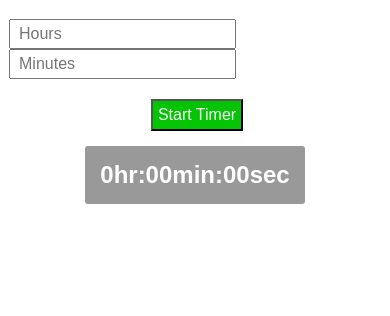
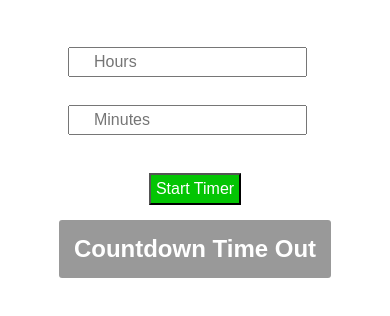
Before and after one commit to MansiM578/Main_JS_Training, a plain HTML site: page countDown_timer/index.html in a window 390 px wide. Both pictures are taken after a click on the button "Start Timer". Shown: the part 186-502 px from the top of the page. Drawn offline with Linux system fonts and the light colour scheme.

Commit message:
[added media to timer and made some changes to javascript, made timer and calculator responsive using media queries]

```diff
--- a/countDown_timer/index.html
+++ b/countDown_timer/index.html
@@ -8,13 +8,15 @@
   </head>
   <body>
     <h1>Countdown Timer</h1>
-    <form id="frm1" class="input_box clr">
+
+    <form id="myForm" class="input_box clr">
+      <br />
       <input
         type="text"
         name="fname"
         class="hour"
         value=""
-        placeholder="Hours"
+        placeholder=" Hours"
         requires
       />
       Hrs
@@ -22,17 +24,21 @@
         type="text"
         name="lname"
         class="min"
-        class=""
         value=""
-        placeholder="Minutes"
+        placeholder=" Minutes"
         required
       />
       Min
     </form>
 
-    <button class="start input_box" onclick="getTime()">Start Timer</button>
+    <button class="start input_box" onclick="myFunction()">Start Timer</button>
 
-    <h2 id="countdown"></h2>
+    <div id="progress">
+      <div id="progress-bar"></div>
+    </div>
+
+    <h2 id="countdown">CountDown Timer</h2>
+    <audio id="timeOutSound" src="./media/sound.mp3"></audio>
 
     <script src="script.js"></script>
   </body>
--- a/countDown_timer/script.js
+++ b/countDown_timer/script.js
@@ -1,15 +1,15 @@
 // "use strict";
 var t = 0;
-function getTime() {
-  var x = document.getElementById("frm1");
+function myFunction() {
+  var x = document.getElementById("myForm");
   hr = x.elements[0].value;
   min = x.elements[1].value;
 
   window.t = hr * 3600 + min * 60;
   window.per = window.t;
-  startCountdown();
+  timer();
 }
-function startCountdown() {
+function timer() {
   var temp = window.t;
   window.t = window.t - 1;
   var h = Math.floor(temp / 3600);
@@ -18,13 +18,21 @@ function startCountdown() {
   m = checkTime(m);
   s = checkTime(s);
   document.getElementById("countdown").innerHTML =
-    h + "hr:" + m + "min:" + s + "sec";
+    h + " hr: " + m + " min: " + s + " sec ";
+  document.getElementById("progress-bar").style.width =
+    (temp * 100) / window.per + "%";
 
   var t = setTimeout(timer, 1000);
 
   if (temp < 0) {
-    clearInterval(t);
-    document.getElementById("countdown").innerHTML = "Countdown time completed";
+    clearTimeout(t);
+    document.getElementById("countdown").innerHTML = "Countdown Time Out";
+    function playAlarm() {
+      var alarm = document.getElementById("timeOutSound");
+      alarm.play();
+    }
+
+    playAlarm();
   }
 }
 function checkTime(i) {
--- a/countDown_timer/style.css
+++ b/countDown_timer/style.css
@@ -16,7 +16,7 @@ body {
 }
 
 h1 {
-  font-size: 55px;
+  font-size: 58px;
   color: #fff;
   line-height: 2;
   margin-left: auto;
@@ -57,6 +57,8 @@ h1 {
 .input_box {
   padding: 5px;
   margin-bottom: 15px;
+  margin-left: auto;
+  margin-right: auto;
 }
 
 @media screen and (max-width: 570px) {
@@ -71,6 +73,20 @@ h1 {
     border-radius: 3px;
     font-size: 24px;
   }
+  .input_box {
+    padding: 5px;
+    margin-bottom: 15px;
+    margin-left: auto;
+    margin-right: auto;
+    max-width: 55%;
+  }
+  .min,
+  .hour {
+    /* margin-left: 40px; */
+    margin-right: auto;
+    padding-left: 20px;
+    margin-top: 10px;
+  }
 }
 @media screen and (max-width: 480px) {
   h1 {
@@ -84,4 +100,18 @@ h1 {
     border-radius: 3px;
     font-size: 24px;
   }
+  .input_box {
+    padding: 5px;
+    margin-bottom: 15px;
+    margin-left: auto;
+    margin-right: auto;
+    max-width: 70%;
+  }
+  .min,
+  .hour {
+    /* margin-left: 40px; */
+    margin-right: auto;
+    padding-left: 20px;
+    margin-top: 10px;
+  }
 }
```
Also changed, not shown: Calculator/style.css (+18 -0 lines), 1 other file.
